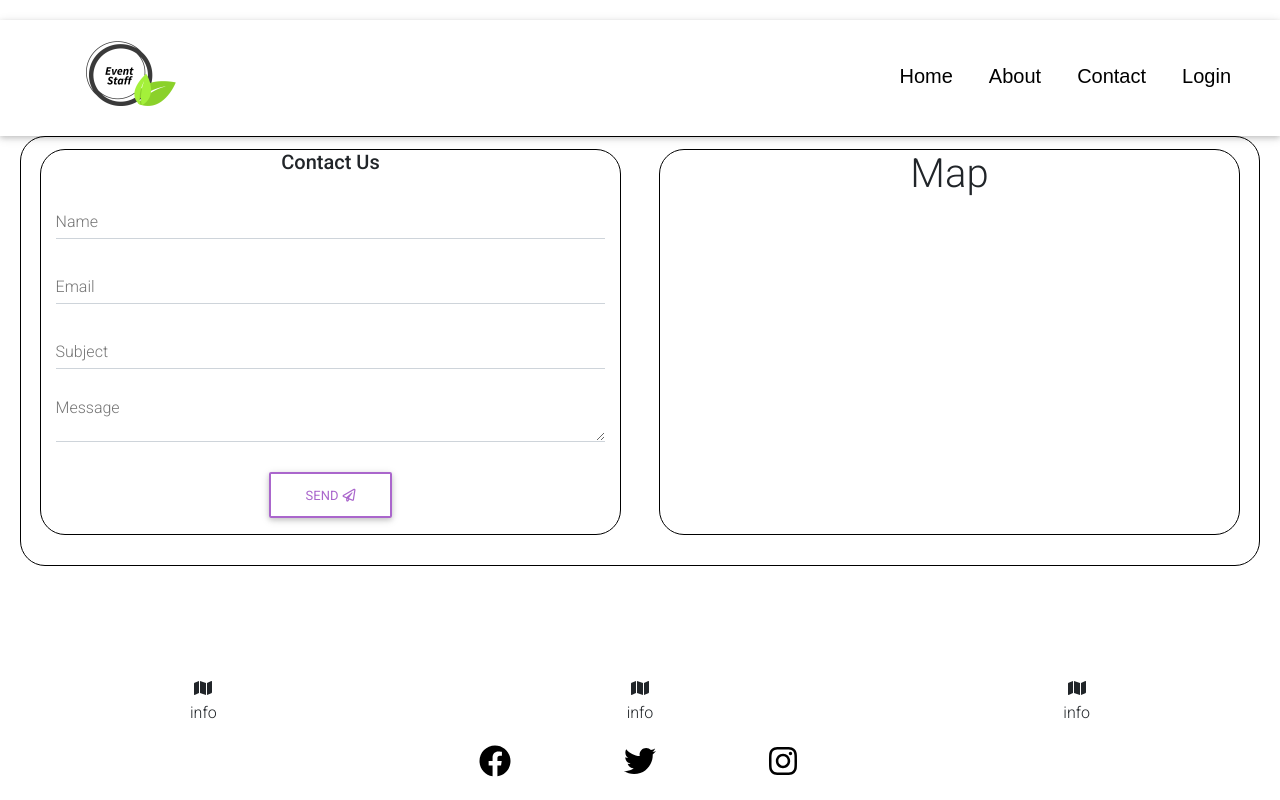
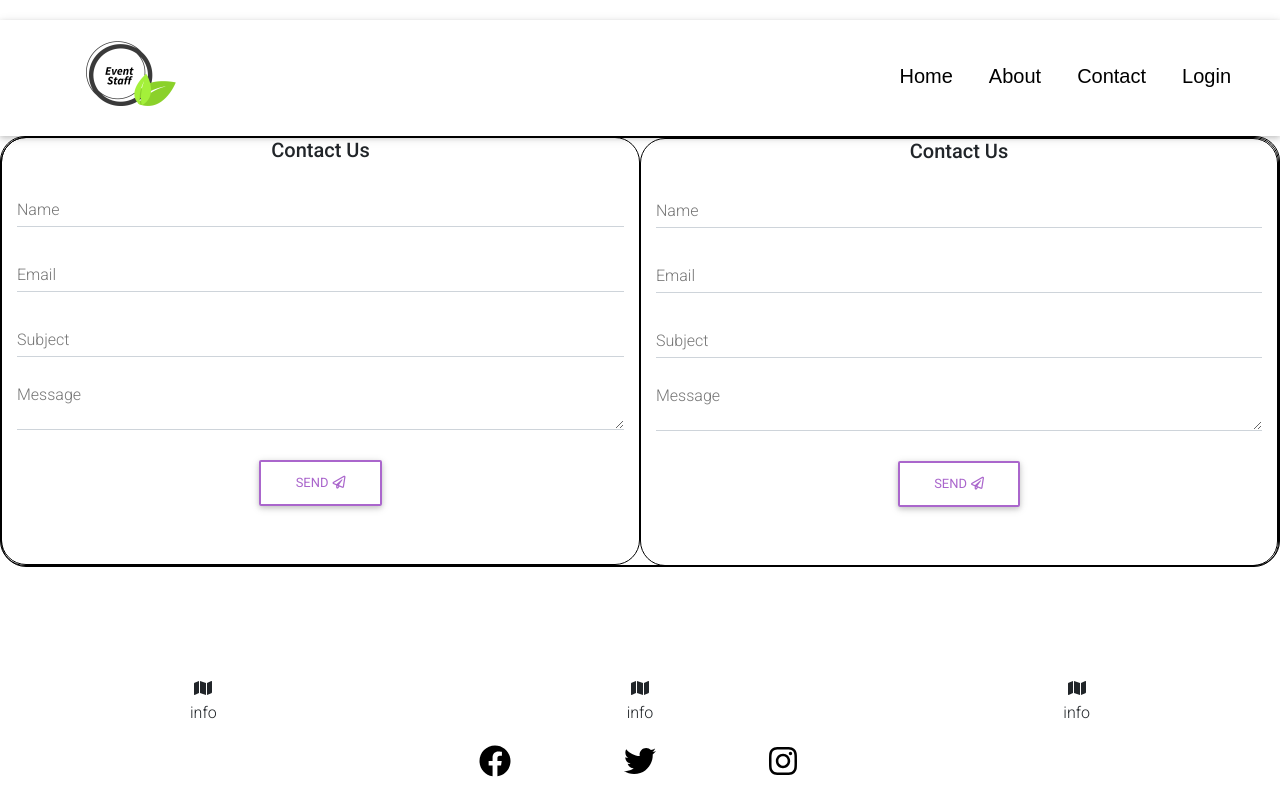
Before and after one commit to EnterpriseBoy/Magiweb, a React (Create React App) app: page /Contact in a window 1280 px wide. Built offline with nearby package versions, Linux system fonts and the light colour scheme.

Commit message:
form layout improved

```diff
--- a/src/CSS/App.css
+++ b/src/CSS/App.css
@@ -137,25 +137,19 @@ Link Link:hover{
   flex-flow: column;
 }
 
-.contactForm{
+.contactForm,.contactFormMap{
   flex-grow : 1;
   height: 430px;
   border-radius: 25px;
   border-width: 1px;
   border-color: black;
   border-style: solid;
-  margin-left: 20px;
-  margin-right: 20px;
 }
 
-.contactFormMap, .contactFormDetails{
+.contactFormDetails{
   float: left;
-  width:47%;
-  height: 90%;
-  margin-right: 1.5%;
-  margin-left: 1.5%;
-  margin-bottom: 5%;
-  margin-top: 1%;
+  width:50%;
+  height: 100%;
   border-radius: 25px;
   border-width: 1px;
   border-color: black;
--- a/src/Components/Pages/Contact/contact.js
+++ b/src/Components/Pages/Contact/contact.js
@@ -1,5 +1,6 @@
 import React from 'react';
-import { MDBContainer, MDBRow, MDBCol, MDBInput, MDBBtn,MDBIcon } from 'mdbreact';
+import ContactForm from './contactForm'
+import ContactMap from './contactMap'
 
 
 
@@ -8,31 +9,9 @@ function Contact() {
     <div className="App">
       <div className="flex-container">
         <div className="contactForm">
-          <div className="contactFormDetails">
-          <MDBContainer>
-            <MDBRow>
-              <MDBCol md="12">
-                <form>
-                  <p className="h5 text-center mb-4">Contact Us</p>
-                  <div className="grey-text">
-                    <MDBInput className="ContactInput" label="Name" group type="text" validate error="wrong" success="right" />
-                    <MDBInput className="ContactInput" label="Email" group type="email" validate error="wrong" success="right" />
-                    <MDBInput className="ContactInput" label="Subject" group type="text" validate error="wrong" success="right" />
-                    <MDBInput className="ContactInput" type="textarea" rows="2" label="Message" />
-                  </div>
-                  <div className="text-center">
-                    <MDBBtn outline color="secondary">
-                      Send
-                      <MDBIcon far icon="paper-plane" className="ml-1" />
-                    </MDBBtn>
-                  </div>
-                </form>
-              </MDBCol>
-            </MDBRow>
-          </MDBContainer>
-          </div>
+          <ContactForm/>
           <div className="contactFormMap">
-              <h1>Map</h1>
+              <ContactMap/>
           </div>
         </div>
       </div>
--- /dev/null
+++ b/src/Components/Pages/Contact/contactForm.js
@@ -0,0 +1,31 @@
+import React from 'react';
+import { MDBContainer, MDBRow, MDBCol, MDBInput, MDBBtn,MDBIcon } from 'mdbreact';
+
+function ContactForm() {
+  return (
+    <div className="contactFormDetails">
+      <MDBContainer>
+          <MDBRow>
+              <MDBCol md="12">
+              <form>
+                  <p className="h5 text-center mb-4">Contact Us</p>
+                  <div className="grey-text">
+                    <MDBInput className="ContactInput" label="Name" group type="text" validate error="wrong" success="right" />
+                    <MDBInput className="ContactInput" label="Email" group type="email" validate error="wrong" success="right" />
+                    <MDBInput className="ContactInput" label="Subject" group type="text" validate error="wrong" success="right" />
+                    <MDBInput className="ContactInput" type="textarea" rows="2" label="Message" />
+                  </div>
+                  <div className="text-center">
+                  <MDBBtn outline color="secondary">Send
+                      <MDBIcon far icon="paper-plane" className="ml-1" />
+                  </MDBBtn>
+                  </div>
+              </form>
+              </MDBCol>
+          </MDBRow>
+      </MDBContainer>
+    </div>
+  );
+}
+
+export default ContactForm;
--- /dev/null
+++ b/src/Components/Pages/Contact/contactMap.js
@@ -0,0 +1,31 @@
+import React from 'react';
+import { MDBContainer, MDBRow, MDBCol, MDBInput, MDBBtn,MDBIcon } from 'mdbreact';
+
+function ContacatMap() {
+  return (
+    <div className="contactFormDetails">
+      <MDBContainer>
+          <MDBRow>
+              <MDBCol md="12">
+              <form>
+                  <p className="h5 text-center mb-4">Contact Us</p>
+                  <div className="grey-text">
+                    <MDBInput className="ContactInput" label="Name" group type="text" validate error="wrong" success="right" />
+                    <MDBInput className="ContactInput" label="Email" group type="email" validate error="wrong" success="right" />
+                    <MDBInput className="ContactInput" label="Subject" group type="text" validate error="wrong" success="right" />
+                    <MDBInput className="ContactInput" type="textarea" rows="2" label="Message" />
+                  </div>
+                  <div className="text-center">
+                  <MDBBtn outline color="secondary">Send
+                      <MDBIcon far icon="paper-plane" className="ml-1" />
+                  </MDBBtn>
+                  </div>
+              </form>
+              </MDBCol>
+          </MDBRow>
+      </MDBContainer>
+    </div>
+  );
+}
+
+export default ContacatMap;
```
